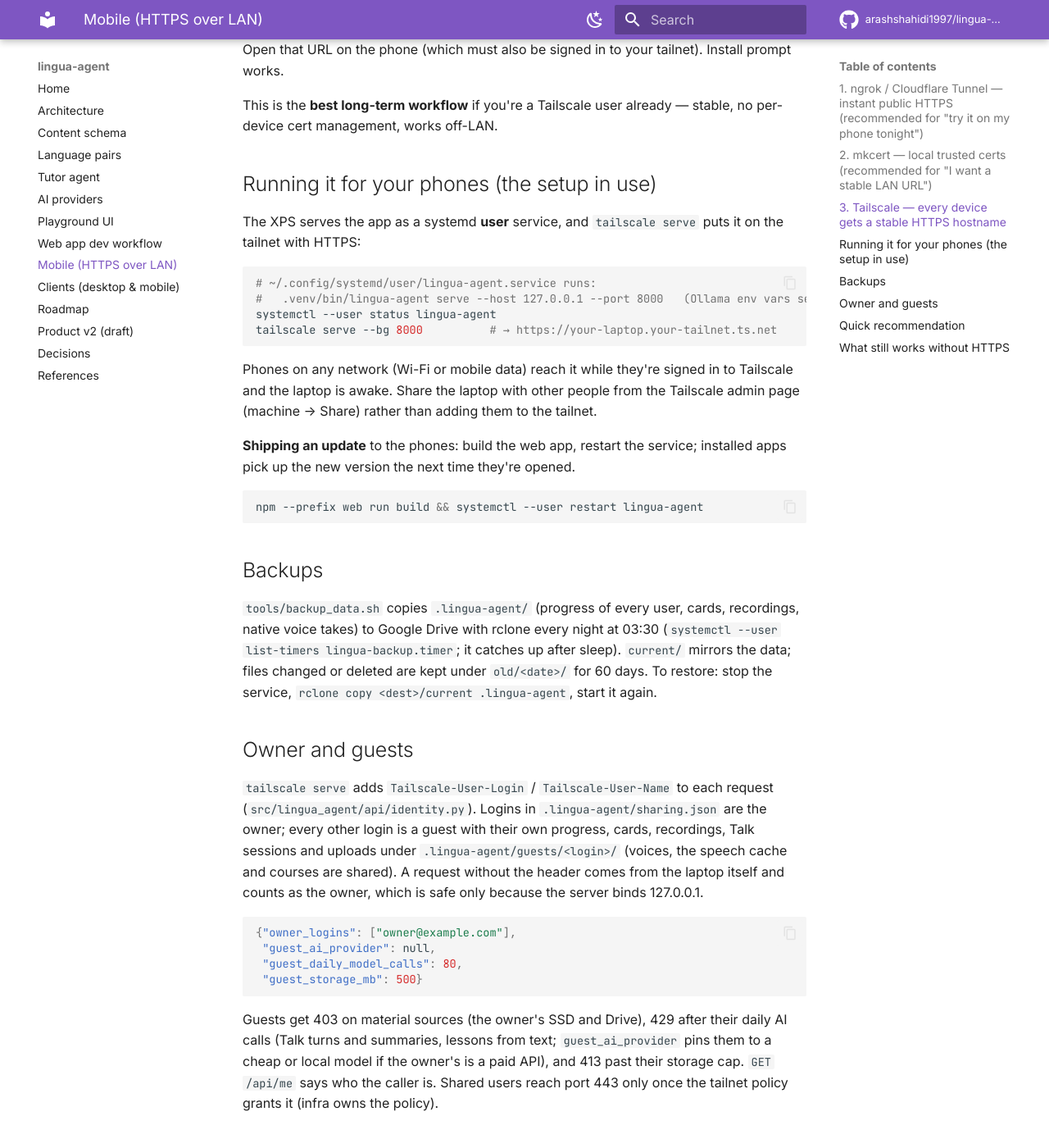
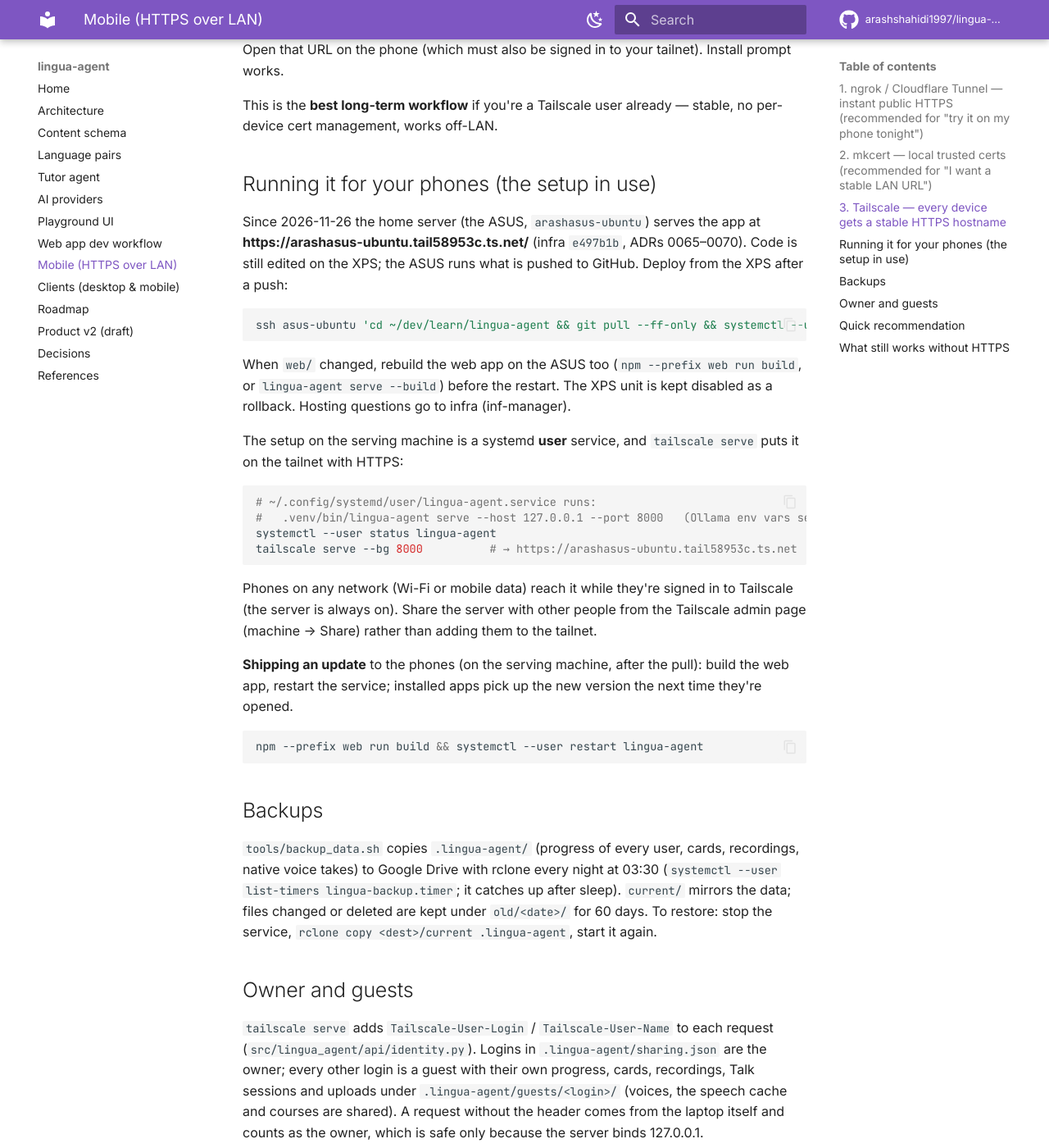
Before and after one commit to arashshahidi1997/lingua-agent, an MkDocs documentation site: the page built from docs/mobile-https.md, in a window 1280 px wide and 1400 px high, scrolled down 1837 px. Shown: the whole window at 82% size. Built offline with MkDocs 1.6.1 and Material for MkDocs 9.7.7, drawn with Linux system fonts in a browser that asks for light colours; comment, search, counter and statistics services are not loaded.

Commit message:
docs: lingua now served from the ASUS; manager adapter: Codex workers, ASUS deploy, current manager ids
Co-Authored-By: Claude Opus 5.5 <noreply@anthropic.com>

````diff
--- a/docs/mobile-https.md
+++ b/docs/mobile-https.md
@@ -69,20 +69,32 @@ This is the **best long-term workflow** if you're a Tailscale user already — s
 
 ## Running it for your phones (the setup in use)
 
-The XPS serves the app as a systemd **user** service, and `tailscale serve` puts it on the tailnet with HTTPS:
+Since 2026-11-26 the home server (the ASUS, `arashasus-ubuntu`) serves the app at
+**https://arashasus-ubuntu.tail58953c.ts.net/** (infra `e497b1b`, ADRs 0065–0070). Code is still edited on the XPS;
+the ASUS runs what is pushed to GitHub. Deploy from the XPS after a push:
+
+```bash
+ssh asus-ubuntu 'cd ~/dev/learn/lingua-agent && git pull --ff-only && systemctl --user restart lingua-agent'
+```
+
+When `web/` changed, rebuild the web app on the ASUS too (`npm --prefix web run build`, or `lingua-agent serve --build`)
+before the restart.
+The XPS unit is kept disabled as a rollback. Hosting questions go to infra (inf-manager).
+
+The setup on the serving machine is a systemd **user** service, and `tailscale serve` puts it on the tailnet with HTTPS:
 
 ```bash
 # ~/.config/systemd/user/lingua-agent.service runs:
 #   .venv/bin/lingua-agent serve --host 127.0.0.1 --port 8000   (Ollama env vars set in the unit)
 systemctl --user status lingua-agent
-tailscale serve --bg 8000          # → https://your-laptop.your-tailnet.ts.net
+tailscale serve --bg 8000          # → https://arashasus-ubuntu.tail58953c.ts.net
 ```
 
-Phones on any network (Wi-Fi or mobile data) reach it while they're signed in to Tailscale and the laptop is
-awake. Share the laptop with other people from the Tailscale admin page (machine → Share) rather than adding
+Phones on any network (Wi-Fi or mobile data) reach it while they're signed in to Tailscale (the server is
+always on). Share the server with other people from the Tailscale admin page (machine → Share) rather than adding
 them to the tailnet.
 
-**Shipping an update** to the phones: build the web app, restart the service; installed apps pick up the new
+**Shipping an update** to the phones (on the serving machine, after the pull): build the web app, restart the service; installed apps pick up the new
 version the next time they're opened.
 
 ```bash
````
Also changed, not shown: .claude/skills/lingua-manager/SKILL.md (+14 -5 lines).
